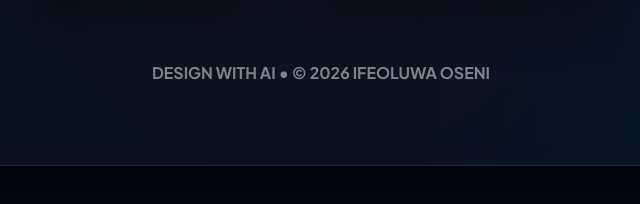
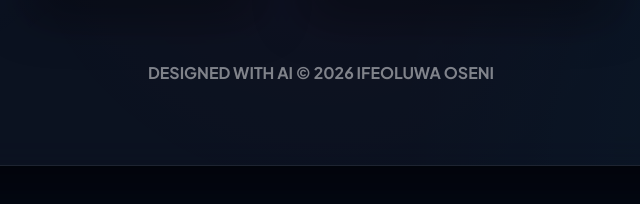
Before and after one commit to ifeoseni/ifeoseni.github.io, a plain HTML site: page index.html in a window 1280 px wide. Shown: the part 4708-4912 px from the top of the page, 319-959 px from the left. Drawn offline with nearby package versions, Linux system fonts and the light colour scheme.

Commit message:
Update footer text from 'Design' to 'Designed'

```diff
--- a/index.html
+++ b/index.html
@@ -761,7 +761,7 @@
                  <i class="fa-brands fa-linkedin"></i> linkedin.com/in/ifeoluwaoseni
                </a>
              </div>
-             <p class="text-[10px] text-text-muted font-bold tracking-[0.4em] uppercase opacity-50">Design with AI &bull; © 2026 IFEOLUWA OSENI</p>
+             <p class="text-[10px] text-text-muted font-bold tracking-[0.4em] uppercase opacity-50">Designed with AI © 2026 IFEOLUWA OSENI</p>
           </div>
         </div>
       </section>
```
